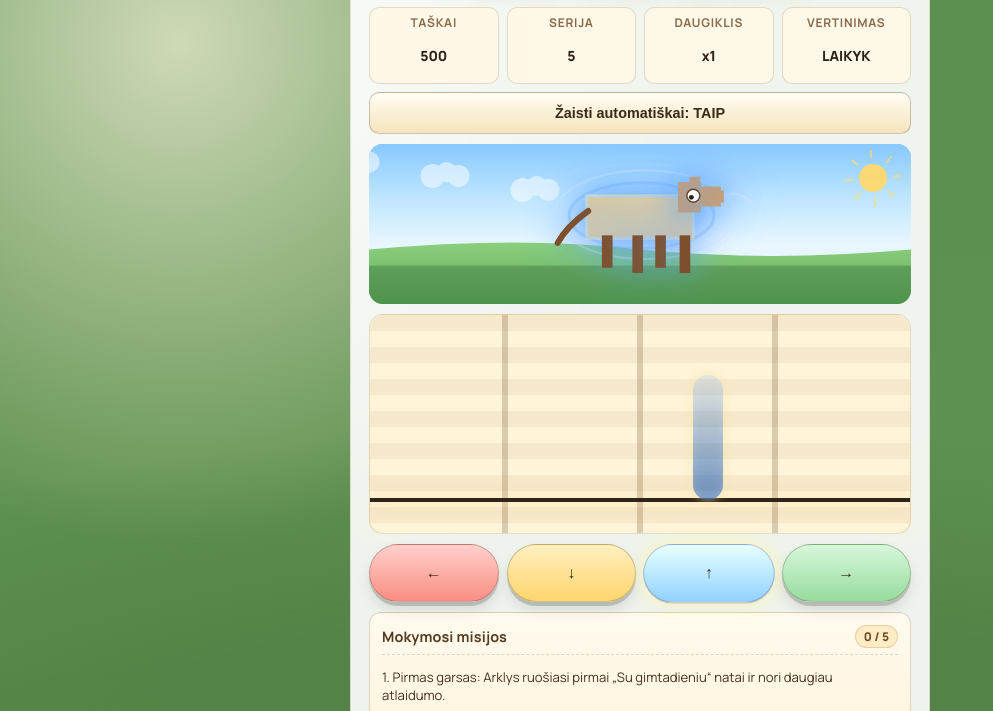
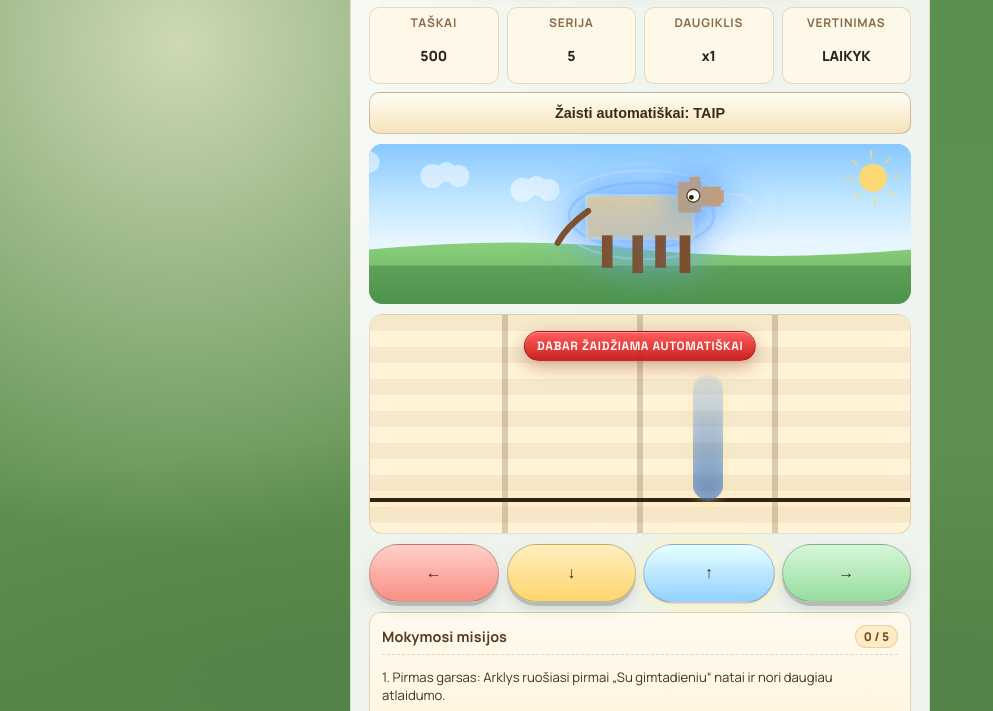
Before and after one commit to bitkojine/nida2026bday, a website built with Vite: page index.html in a window 1280 px wide. Shown: the part 83-794 px from the top of the page, without its empty margins (0-993 px from the left). Built offline with nearby package versions, Linux system fonts and the light colour scheme; files whose address does not match are found by name.

Commit message:
feat: add autoplay warning overlay and refresh README diagnostics

```diff
--- a/src/main.ts
+++ b/src/main.ts
@@ -52,6 +52,9 @@ app.innerHTML = `
 
       <section class="highway-shell" aria-label="Ritmo juostos">
         <div class="highway" id="laneHighway" aria-hidden="true"></div>
+        <div class="autoplay-overlay" id="autoplayOverlay" aria-live="polite">
+          DABAR ŽAIDŽIAMA AUTOMATIŠKAI
+        </div>
         <div class="hit-line"></div>
         <div class="judgement-pop" id="judgementPop">PRALEISTA</div>
       </section>
@@ -112,6 +115,7 @@ const multiplierEl = requiredElement<HTMLElement>('#multiplier');
 const judgementEl = requiredElement<HTMLElement>('#judgement');
 const judgementPopEl = requiredElement<HTMLElement>('#judgementPop');
 const autoplayToggleEl = requiredElement<HTMLButtonElement>('#autoplayToggle');
+const autoplayOverlayEl = requiredElement<HTMLElement>('#autoplayOverlay');
 const perfStatsEl = requiredElement<HTMLElement>('#perfStats');
 const puzzleProgressEl = requiredElement<HTMLElement>('#puzzleProgress');
 const puzzleStoryEl = requiredElement<HTMLElement>('#puzzleStory');
@@ -699,6 +703,11 @@ function updatePerformanceStats(nowMs: number): void {
   perfFrameMsTotal = 0;
 }
 
+function renderAutoplayUiState(): void {
+  autoplayToggleEl.textContent = `Žaisti automatiškai: ${autoplayEnabled ? 'TAIP' : 'NE'}`;
+  autoplayOverlayEl.classList.toggle('show', autoplayEnabled);
+}
+
 function shouldRenderVisualFrame(timeMs: number): boolean {
   const targetVisualFps = IS_COARSE_POINTER ? (autoplayEnabled ? 36 : 45) : 60;
   const minFrameIntervalMs = 1000 / targetVisualFps;
@@ -1171,7 +1180,7 @@ state.resetRun();
 autoplayToggleEl.addEventListener('click', () => {
   audio.unlock();
   autoplayEnabled = !autoplayEnabled;
-  autoplayToggleEl.textContent = `Žaisti automatiškai: ${autoplayEnabled ? 'TAIP' : 'NE'}`;
+  renderAutoplayUiState();
 });
 
 declare global {
@@ -1229,7 +1238,7 @@ declare global {
 window.__rhythmTest = {
   setAutoplay(enabled: boolean): void {
     autoplayEnabled = enabled;
-    autoplayToggleEl.textContent = `Žaisti automatiškai: ${autoplayEnabled ? 'TAIP' : 'NE'}`;
+    renderAutoplayUiState();
   },
   resetScore(): void {
     state.resetRun();
@@ -1379,6 +1388,7 @@ void initEditor();
 wireTemplateButtons();
 wireAudioBootstrap();
 wireInputs();
+renderAutoplayUiState();
 applyGlobalWeatherTheme(rules.oroEfektas);
 renderPuzzleProgress();
 fitHudValuesToBox();
--- a/src/style.css
+++ b/src/style.css
@@ -340,6 +340,38 @@ h1 {
       rgba(255, 255, 255, 0.06) 16px,
       rgba(255, 255, 255, 0.06) 32px
     );
+}
+
+.autoplay-overlay {
+  position: absolute;
+  left: 50%;
+  top: 16px;
+  transform: translateX(-50%) scale(0.96);
+  z-index: 7;
+  padding: 6px 12px;
+  border-radius: 999px;
+  border: 1px solid rgba(124, 4, 4, 0.52);
+  background: linear-gradient(180deg, rgba(255, 86, 86, 0.95), rgba(197, 18, 18, 0.92));
+  color: #fff7f7;
+  font-family: 'Space Grotesk', sans-serif;
+  font-weight: 800;
+  font-size: var(--fs-small);
+  letter-spacing: 0.05em;
+  text-transform: uppercase;
+  white-space: nowrap;
+  box-shadow:
+    0 6px 18px rgba(129, 12, 12, 0.32),
+    inset 0 1px 0 rgba(255, 255, 255, 0.34);
+  opacity: 0;
+  pointer-events: none;
+  transition:
+    opacity 120ms ease,
+    transform 120ms ease;
+}
+
+.autoplay-overlay.show {
+  opacity: 1;
+  transform: translateX(-50%) scale(1);
 }
 
 .hit-line {
```
Also changed, not shown: README.md.
